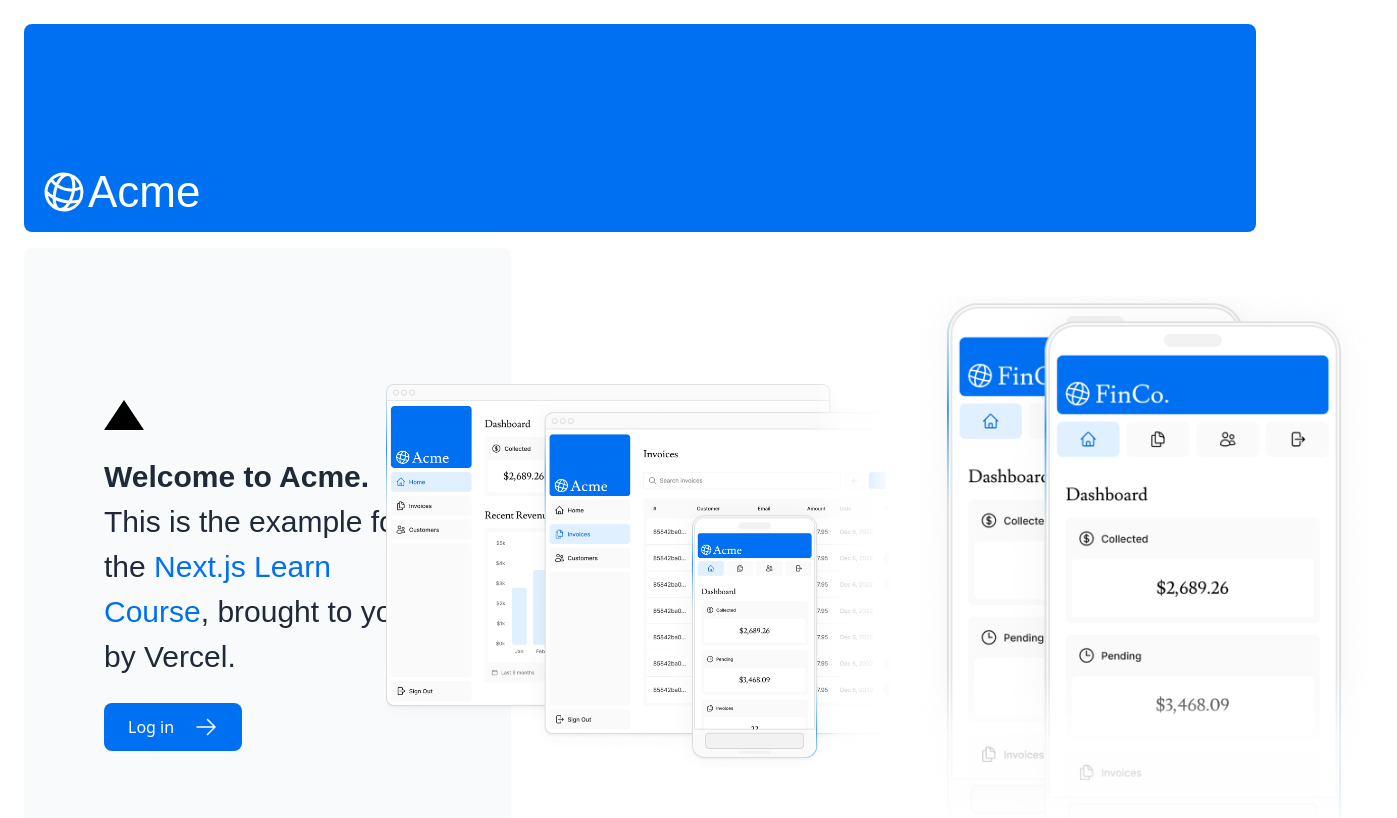
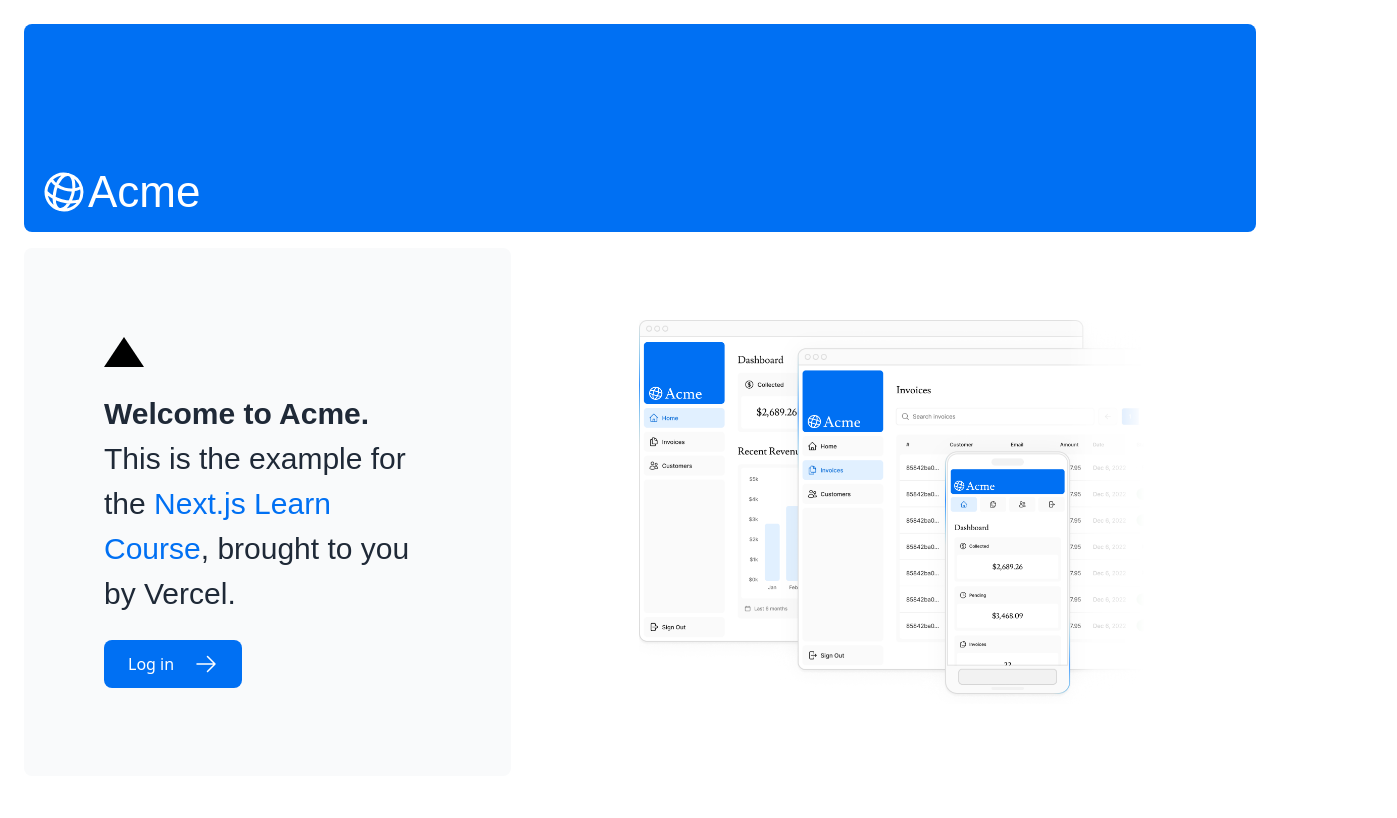
Before and after one commit to Emmafloh13/first-app-nextjs, a Next.js app: page / in a window 1280 px wide. Shown: the top 818 px of the page, 1397 px wide, since content can reach past the window. Built offline with nearby package versions, Linux system fonts and the light colour scheme; a web font is replaced by a local one.

Commit message:
Agregando imagenes_corregido

```diff
--- a/app/page.tsx
+++ b/app/page.tsx
@@ -42,8 +42,8 @@
           <Image
           src="/hero-mobile.png"
           width={560}
-          height={760}
-          className="hidden md:block"
+          height={620}
+          className="block md:hidden"
           alt="Screenshot of the dashboard project showing mobile version"
           />
         </div>
```
